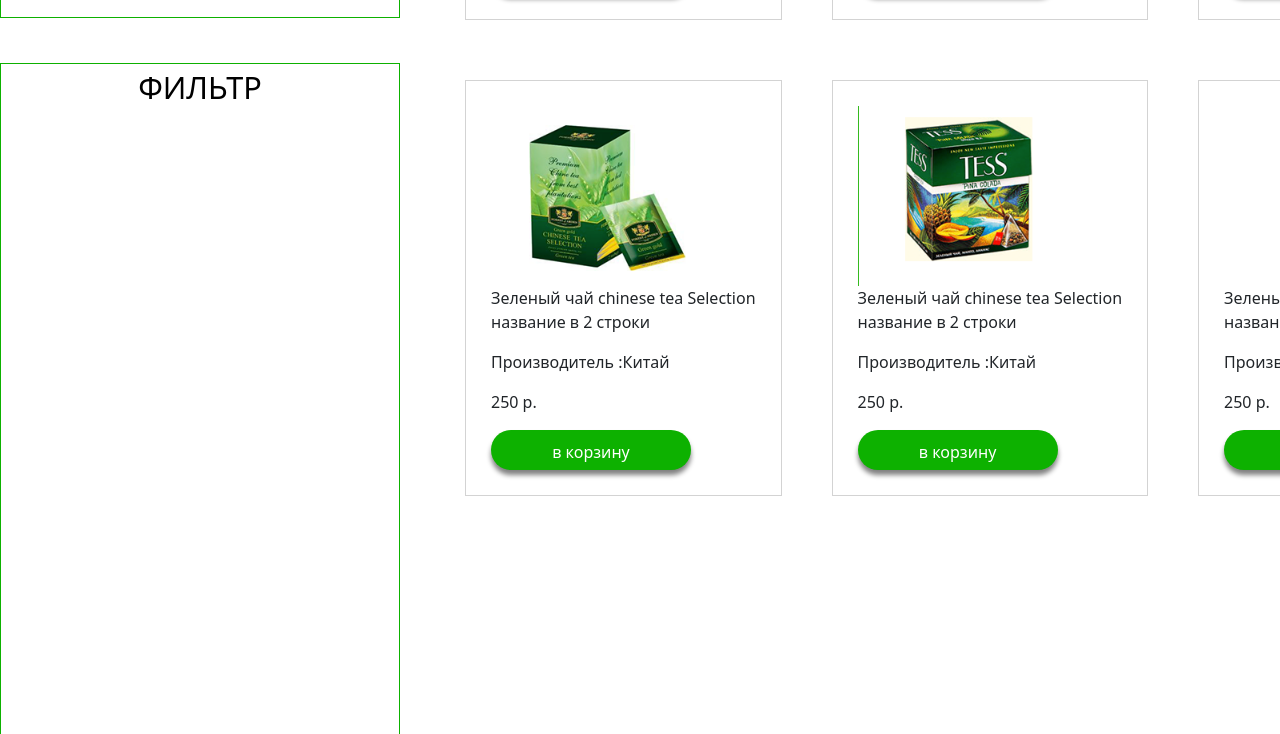
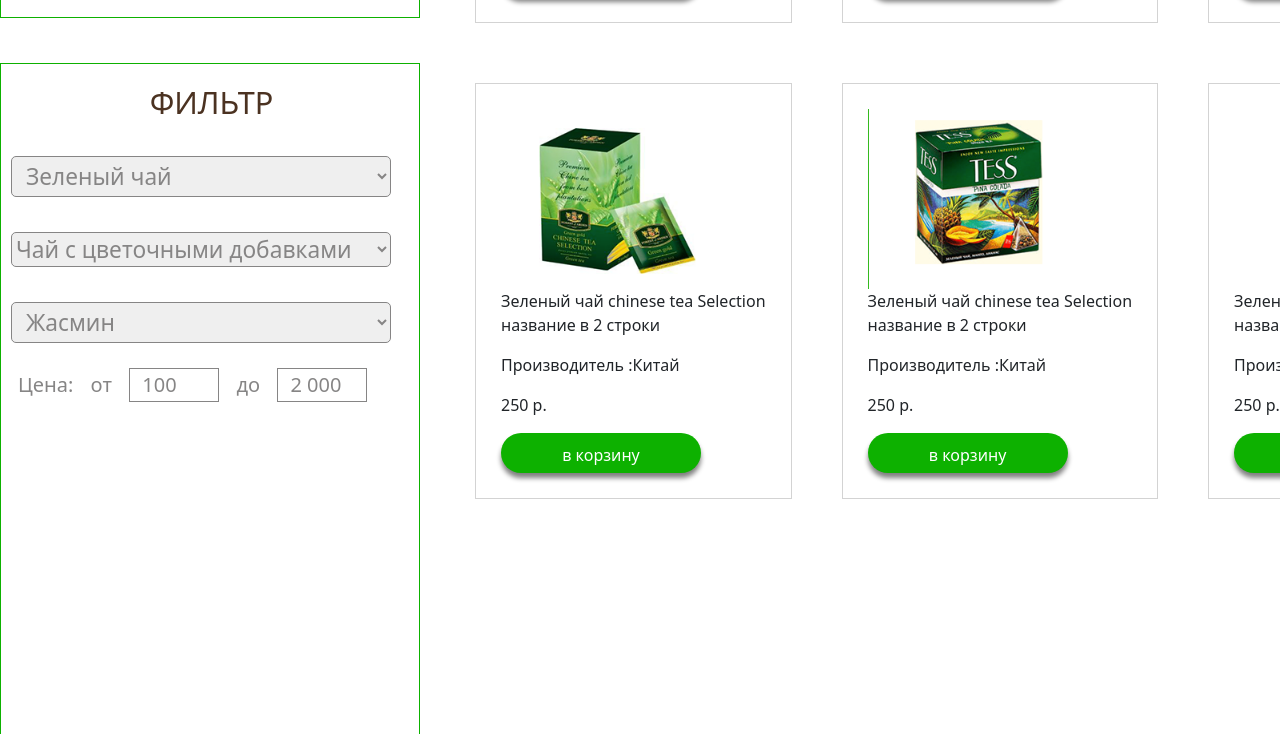
Before and after one commit to bndnt/teaLife, a plain HTML site: page index.html in a window 1280 px wide. Shown: the part 1606-2340 px from the top of the page. Drawn offline with Linux system fonts and the light colour scheme.

Commit message:
edit MENU&Filter

```diff
--- a/index.html
+++ b/index.html
@@ -84,13 +84,13 @@
                     </ol>
                     <div class="carousel-inner">
                         <div class="carousel-item active">
-                            <img src="slider1.jpg" class="d-block w-100" alt="...">
+                            <img src="slider1.jpg" class="d-block w-100" alt="img">
                         </div>
                         <div class="carousel-item">
-                            <img src="slider2.jpg" class="d-block w-100" alt="...">
+                            <img src="slider2.jpg" class="d-block w-100" alt="img">
                         </div>
                         <div class="carousel-item">
-                            <img src="slider1.jpg" class="d-block w-100" alt="...">
+                            <img src="slider1.jpg" class="d-block w-100" alt="img">
                         </div>
                     </div>
                     <a class="carousel-control-prev" href="#carouselExampleIndicators" role="button" data-bs-slide="prev">
@@ -120,7 +120,33 @@
     </div>
 
     <div class="filter">
-<p> Фильтр</p>
+        <p> Фильтр</p>
+
+        <select id="teaaa" name="teas">
+            <option>Зеленый чай</option>
+            <option>Чорный чай</option>
+            <option>Красный чай</option>
+        </select>
+
+        <select id="type" name="type">
+            <option>Чай с цветочными добавками</option>
+            <option>Чай с фруктовыми добавками</option>
+            <option>Чай с цукатным порошком</option>
+        </select>
+
+        <select id="taste" name="taste">
+            <option>Жасмин</option>
+            <option>Арбуз</option>
+            <option>Малина</option>
+            <option>Мята</option>
+            <option>Ромашка</option>
+            <option>Милисса</option>
+            <option>Гвоздика</option>
+        </select>
+
+        <p id="text2">
+            Цена:   от <input value="100"> до <input value="2 000">
+        </p>
     </div>
 
     <div class="goods">
@@ -176,6 +202,8 @@
 
     </div>
 
+
+
 </div>
 </body>
 </html>
--- a/styles.css
+++ b/styles.css
@@ -169,6 +169,7 @@ body{
     height: 50px;
     /*border-right:1px solid #15ad09;*/
 }
+
 .input{
 color: #cccccc;
 border-radius: 10px;
@@ -185,7 +186,7 @@ border-radius: 10px;
 
 .secMenu{
     margin-top: 25px;
-    width: 400px;
+    width: 420px;
     height: 550px;
     border:1px solid #0db100;
     font-size: 17pt;
@@ -194,12 +195,14 @@ border-radius: 10px;
     padding-left: 15px;
 
 }
+
 .secMenu p{
     text-decoration: none;
     font-size: 23pt;
     text-transform: uppercase;
     text-align: center;
-    color: black;
+    color: #4b3221;
+    font-weight: 300;
 }
 
 .secMenu li{
@@ -216,11 +219,12 @@ border-radius: 10px;
 }
 
 .filter{
-    width: 400px;
+    width: 420px;
     height: 1250px;
     border:1px solid #0db100;
     font-size: 17pt;
     margin-top: 45px;
+    padding:15px 7px 0 10px;
 }
 
 .filter p{
@@ -228,7 +232,53 @@ border-radius: 10px;
     font-size: 23pt;
     text-transform: uppercase;
     text-align: center;
-    color: black;
+    font-weight: 300;
+    color: #4b3221;
+}
+
+#teaaa{
+    margin-top: 15px;
+    width: 380px;
+    border:1px solid #868585;
+    color:#868585;
+    border-radius: 5px;
+    padding:3px 3px 3px 10px;
+}
+
+#type{
+    margin-top: 35px;
+    width: 380px;
+    border:1px solid #868585;
+    color:#868585;
+    border-radius: 5px;
+}
+
+#taste{
+    margin-top: 35px;
+    width: 380px;
+    border:1px solid #868585;
+    color:#868585;
+    border-radius: 5px;
+    padding:3px 0 3px 10px;
+}
+
+#text2{
+    text-decoration: none;
+    font-size: 15pt;
+    text-transform: none;
+    color:#868585;
+    margin-top: 25px;
+    text-align: left;
+    word-spacing: 12px;
+    font-weight: 400;
+    padding-left: 7px;
+}
+
+.filter input{
+    width:90px;
+    border:1px solid #868585;
+    color:#868585;
+    padding-left: 12px;
 }
 
 .goods{
@@ -237,6 +287,7 @@ border-radius: 10px;
     margin-top: -1750px;
     /*border: 1px solid #0db100;*/
     width: 1400px ;
+    padding:3px 3px 3px 10px;
 }
 
 .bt{
```
